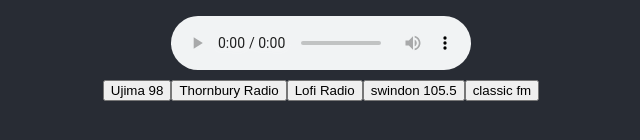
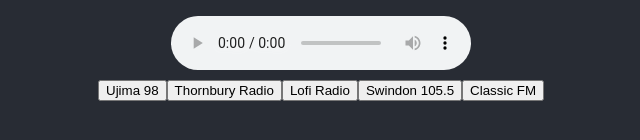
Before and after one commit to scottamass/radio-browser, a React (Create React App) app: page / in a window 1280 px wide. Shown: the part 464-604 px from the top of the page, without its empty margins (319-959 px from the left). Built offline with nearby package versions, Linux system fonts and the light colour scheme.

Commit message:
removed hard coded stations from ui

```diff
--- a/src/App.js
+++ b/src/App.js
@@ -1,5 +1,6 @@
 import React, { useState } from 'react';
 import './App.css';
+import stations from './data/stations';
 
 function App() {
   const [audioSource, setAudioSource] = useState("https://radio.canstream.co.uk:9037/live.mp3");
@@ -25,12 +26,11 @@ function App() {
         </audio>
 
         <div>
-          <button onClick={() => handleRadioClick("https://radio.canstream.co.uk:9037/live.mp3", "Ujima")}>Ujima 98</button>
-          <button onClick={() => handleRadioClick("https://s42.myradiostream.com/:29400/listen.mp3", "Thornbury Radio")}>Thornbury Radio</button>
-          <button onClick={() => handleRadioClick("https://ec3.yesstreaming.net:3755/stream", "Lofi Radio")}>Lofi Radio</button>
-          <button onClick={() => handleRadioClick("https://uksoutha.streaming.broadcast.radio/stream/10690/swindon1055?", "swindon 105.5")}>swindon 105.5</button>
-          <button onClick={() => handleRadioClick("https://media-the.musicradio.com/ClassicFM", "Classic FM")}>classic fm</button>
 
+          {stations.map(item =>(
+ <button onClick={() => handleRadioClick(item.source, item.name)}>{item.name}</button>
+
+        ))}
         </div>
       </header>
     </div>
--- /dev/null
+++ b/src/data/stations.js
@@ -0,0 +1,7 @@
+export default [
+    {source:'https://radio.canstream.co.uk:9037/live.mp3',name:'Ujima 98'},
+    {source:'https://s42.myradiostream.com/:29400/listen.mp3', name:"Thornbury Radio"},
+    {source:'https://ec3.yesstreaming.net:3755/stream', name:"Lofi Radio"},
+    {source:'https://uksoutha.streaming.broadcast.radio/stream/10690/swindon1055', name:"Swindon 105.5"},
+    {source:'https://media-the.musicradio.com/ClassicFM', name:"Classic FM"}
+]
```
